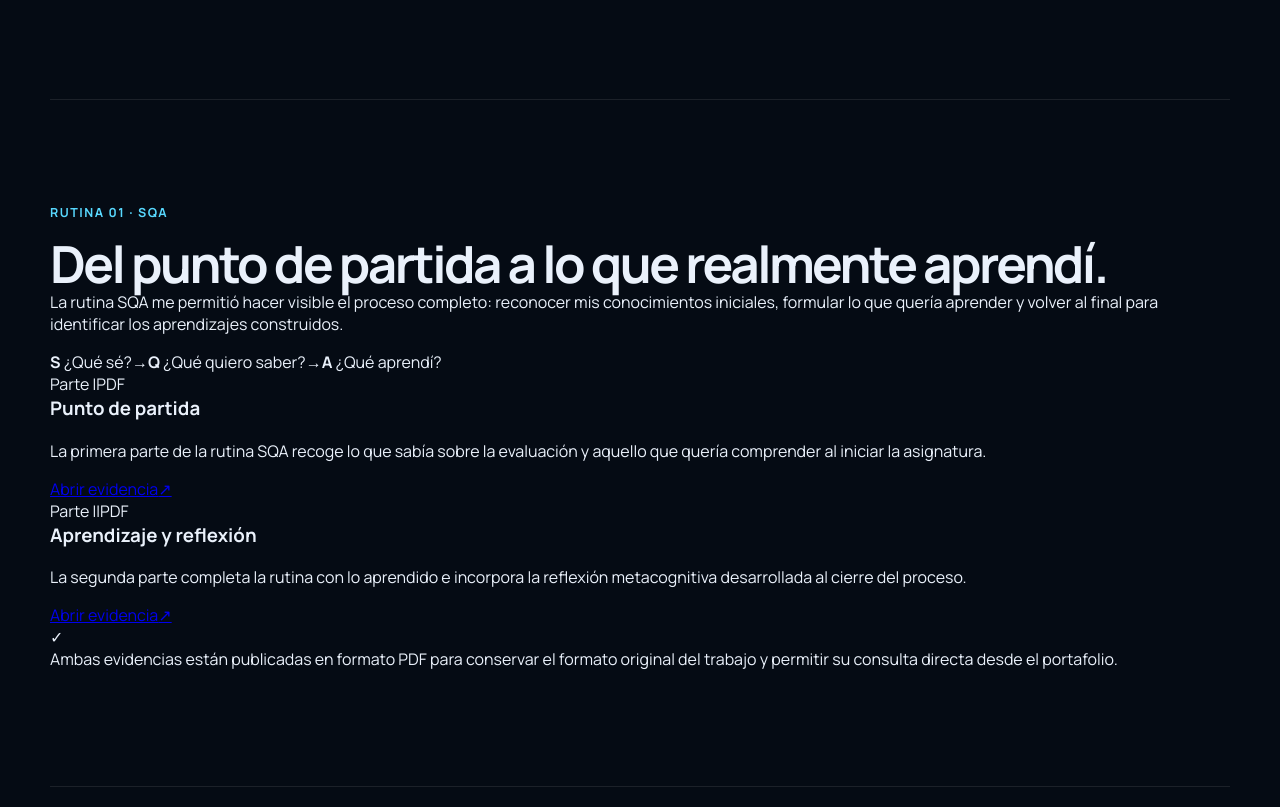
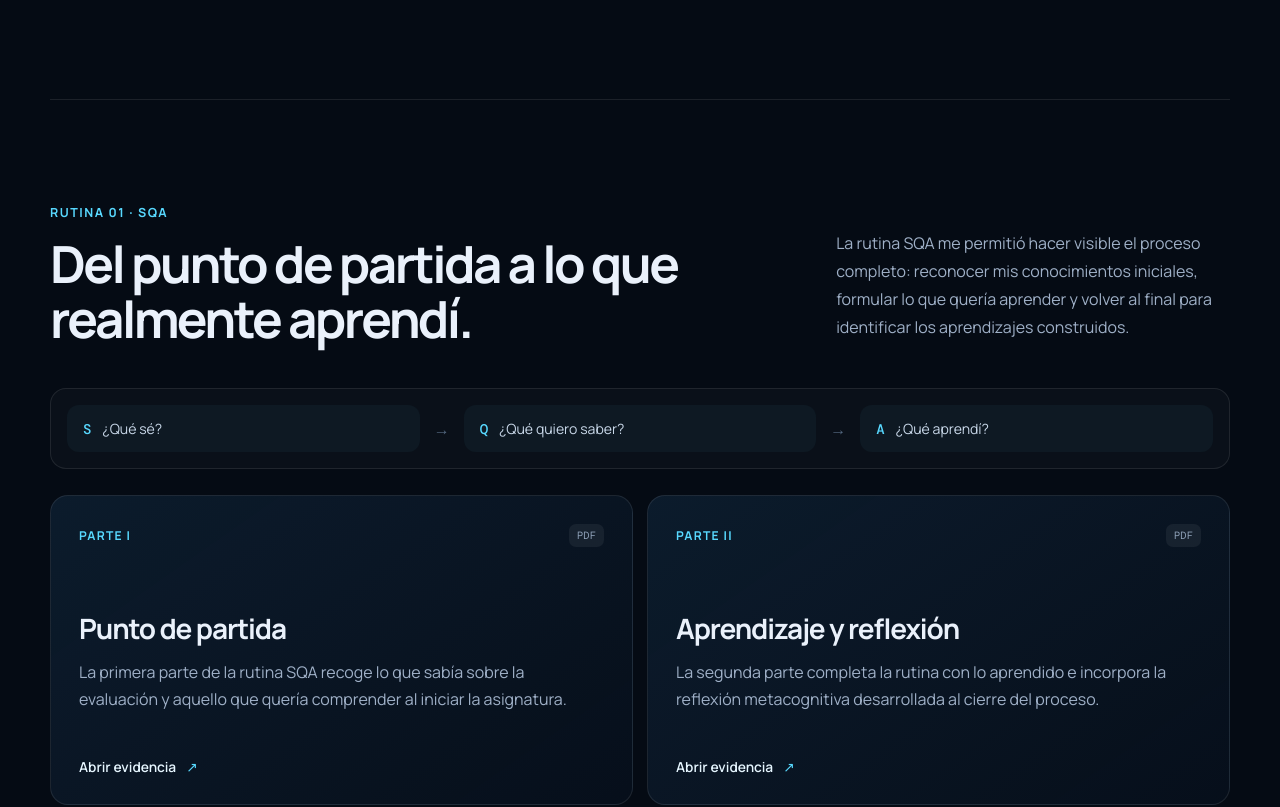
Before and after one commit to DanielDGe/portafolio-evaluacion-superior, a React (Vite) app: page / in a window 1280 px wide. Shown: the part 2266-3073 px from the top of the page. Built offline with nearby package versions, Linux system fonts and the light colour scheme.

Commit message:
style: add SQA evidence experience

```diff
--- a/src/styles.css
+++ b/src/styles.css
@@ -448,6 +448,176 @@ h1 span {
   color: var(--accent);
 }
 
+.card-link-button {
+  width: fit-content;
+  padding: 0;
+  background: transparent;
+  cursor: pointer;
+  text-align: left;
+}
+
+.card-link-button:hover {
+  color: var(--accent);
+}
+
+.sqa-section {
+  position: relative;
+}
+
+.sqa-heading {
+  display: grid;
+  grid-template-columns: minmax(0, 1fr) minmax(280px, 0.55fr);
+  gap: 70px;
+  align-items: end;
+  margin-bottom: 42px;
+}
+
+.sqa-heading > p {
+  margin-bottom: 5px;
+  color: var(--muted);
+  line-height: 1.75;
+}
+
+.sqa-flow {
+  display: grid;
+  grid-template-columns: 1fr auto 1fr auto 1fr;
+  gap: 14px;
+  align-items: center;
+  margin-bottom: 26px;
+  padding: 16px;
+  border: 1px solid var(--line);
+  border-radius: 16px;
+  background: rgba(255, 255, 255, 0.025);
+}
+
+.sqa-flow span {
+  padding: 14px 16px;
+  border-radius: 12px;
+  background: rgba(88, 217, 255, 0.045);
+  color: #c8d7e8;
+  font-size: 0.88rem;
+}
+
+.sqa-flow strong {
+  margin-right: 8px;
+  color: var(--accent);
+  font-family: 'DM Mono', monospace;
+}
+
+.sqa-flow i {
+  color: #53677f;
+  font-style: normal;
+}
+
+.document-grid {
+  display: grid;
+  grid-template-columns: repeat(2, 1fr);
+  gap: 14px;
+}
+
+.document-card {
+  min-height: 310px;
+  padding: 28px;
+  display: flex;
+  flex-direction: column;
+  justify-content: space-between;
+  border: 1px solid var(--line);
+  border-radius: 18px;
+  background:
+    linear-gradient(145deg, rgba(14, 31, 50, 0.82), rgba(7, 17, 29, 0.74));
+  transition: 220ms ease;
+}
+
+.document-card:hover {
+  transform: translateY(-4px);
+  border-color: rgba(88, 217, 255, 0.25);
+  box-shadow: 0 22px 55px rgba(0, 0, 0, 0.18);
+}
+
+.document-card-top {
+  display: flex;
+  align-items: center;
+  justify-content: space-between;
+}
+
+.document-phase {
+  color: var(--accent);
+  font-size: 0.76rem;
+  font-weight: 700;
+  letter-spacing: 0.1em;
+  text-transform: uppercase;
+}
+
+.pdf-badge {
+  padding: 5px 8px;
+  border-radius: 7px;
+  background: rgba(255, 255, 255, 0.06);
+  color: #91a4bb;
+  font-family: 'DM Mono', monospace;
+  font-size: 0.66rem;
+}
+
+.document-card h3 {
+  margin: 34px 0 12px;
+  font-size: 1.75rem;
+  letter-spacing: -0.04em;
+}
+
+.document-card p {
+  color: var(--muted);
+  line-height: 1.7;
+}
+
+.document-link {
+  width: fit-content;
+  display: inline-flex;
+  align-items: center;
+  gap: 10px;
+  color: #e6f6ff;
+  text-decoration: none;
+  font-size: 0.86rem;
+  font-weight: 600;
+}
+
+.document-link span {
+  color: var(--accent);
+  transition: transform 180ms ease;
+}
+
+.document-link:hover span {
+  transform: translate(2px, -2px);
+}
+
+.sqa-note {
+  margin-top: 16px;
+  padding: 17px 20px;
+  display: flex;
+  align-items: center;
+  gap: 12px;
+  border: 1px solid rgba(88, 217, 255, 0.1);
+  border-radius: 14px;
+  background: rgba(88, 217, 255, 0.035);
+}
+
+.sqa-note p {
+  margin: 0;
+  color: #91a6bd;
+  font-size: 0.82rem;
+  line-height: 1.6;
+}
+
+.note-icon {
+  flex: 0 0 auto;
+  width: 25px;
+  height: 25px;
+  display: grid;
+  place-items: center;
+  border-radius: 8px;
+  background: rgba(88, 217, 255, 0.1);
+  color: var(--accent);
+  font-size: 0.72rem;
+}
+
 .feature-section {
   padding-top: 90px;
   padding-bottom: 90px;
@@ -632,9 +802,19 @@ footer p {
   }
 
   .section-grid,
-  .feature-card {
+  .feature-card,
+  .sqa-heading {
     grid-template-columns: 1fr;
     gap: 42px;
+  }
+
+  .sqa-flow {
+    grid-template-columns: 1fr;
+  }
+
+  .sqa-flow i {
+    transform: rotate(90deg);
+    justify-self: center;
   }
 
   .section-heading {
@@ -678,7 +858,8 @@ footer p {
     padding: 72px 0;
   }
 
-  .learning-grid {
+  .learning-grid,
+  .document-grid {
     grid-template-columns: 1fr;
   }
 
```
